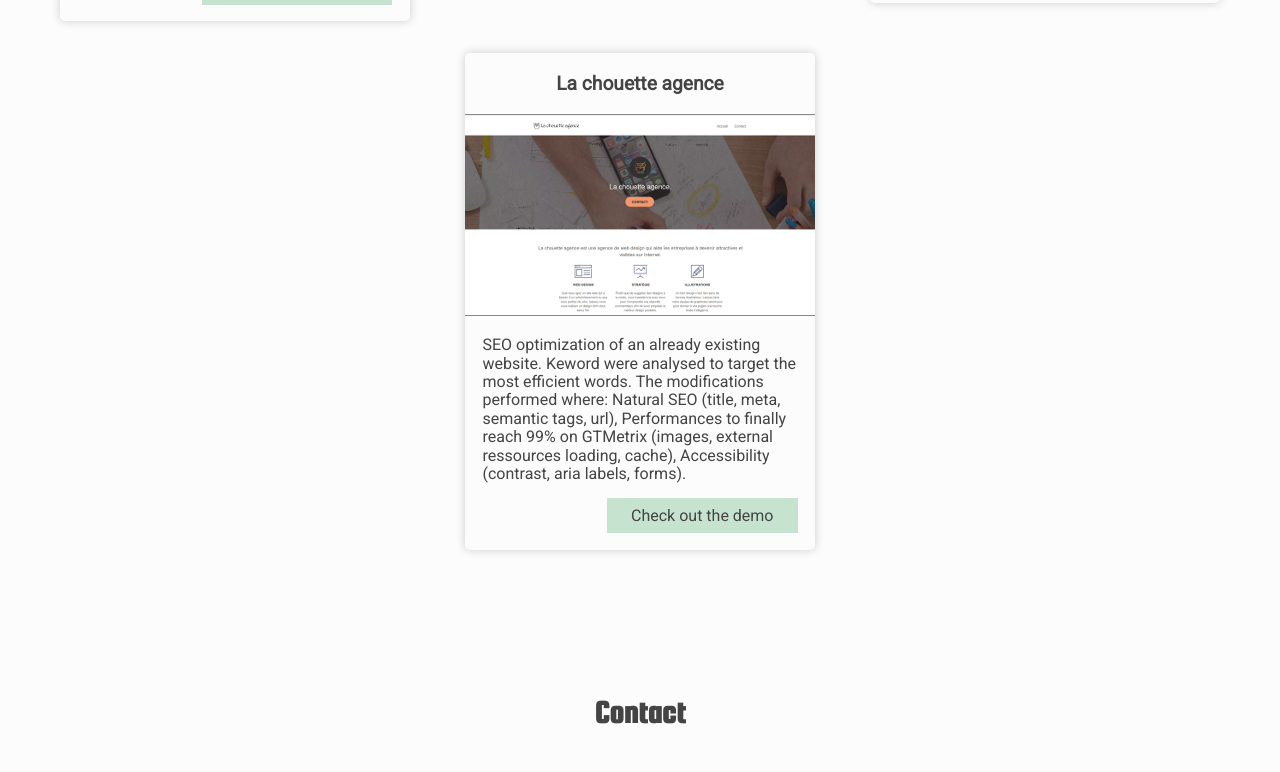
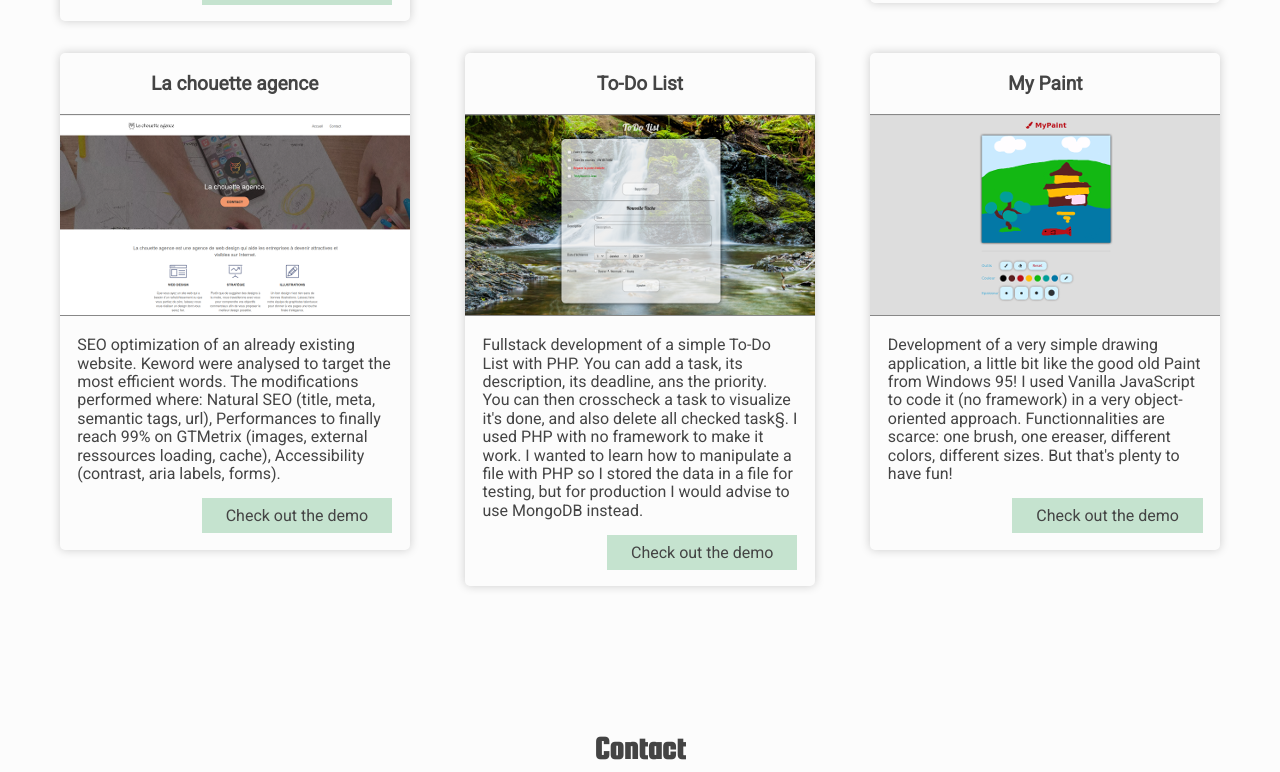
Before and after one commit to RomainSire/RomainSire.github.io, a website: page index.html in a window 1280 px wide. Shown: the part 1543-2315 px from the top of the page. Drawn offline with Linux system fonts and the light colour scheme.

Commit message:
Ajout de 2 réalisations, avec vidéos youtube

```diff
--- a/index.html
+++ b/index.html
@@ -84,6 +84,24 @@
           <a href="https://chouetteagence-optimised.web.app/" target="_blank" rel="noopener noreferrer">Check out the demo</a>
         </p>
       </article>
+      <!-- To Do List -->
+      <article class="work__card">
+        <h4 class="work__card__title">To-Do List</h4>
+        <img class="work__card__image" src="./img/preview/toDoList.png" alt="Screenshot of the 'To Do List' application">
+        <p class="work__card__description">Fullstack development of a simple To-Do List with PHP. You can add a task, its description, its deadline, ans the priority. You can then crosscheck a task to visualize it's done, and also delete all checked task§. I used PHP with no framework to make it work. I wanted to learn how to manipulate a file with PHP so I stored the data in a file for testing, but for production I would advise to use MongoDB instead.</p>
+        <p class="work__card__btn">
+          <a href="https://youtu.be/9eBJRykauDY" target="_blank" rel="noopener noreferrer">Check out the demo</a>
+        </p>
+      </article>
+      <!-- MyPaint -->
+      <article class="work__card">
+        <h4 class="work__card__title">My Paint</h4>
+        <img class="work__card__image" src="./img/preview/MyPaint.png" alt="Screenshot of the 'MyPaint' application">
+        <p class="work__card__description">Development of a very simple drawing application, a little bit like the good old Paint from Windows 95! I used Vanilla JavaScript to code it (no framework) in a very object-oriented approach. Functionnalities are scarce: one brush, one ereaser, different colors, different sizes. But that's plenty to have fun!</p>
+        <p class="work__card__btn">
+          <a href="https://youtu.be/1R_INgZj97k" target="_blank" rel="noopener noreferrer">Check out the demo</a>
+        </p>
+      </article>
 
     </div>
   </section>
```
Also changed, not shown: img/preview/MyPaint.png (added), img/preview/toDoList.png (added).
